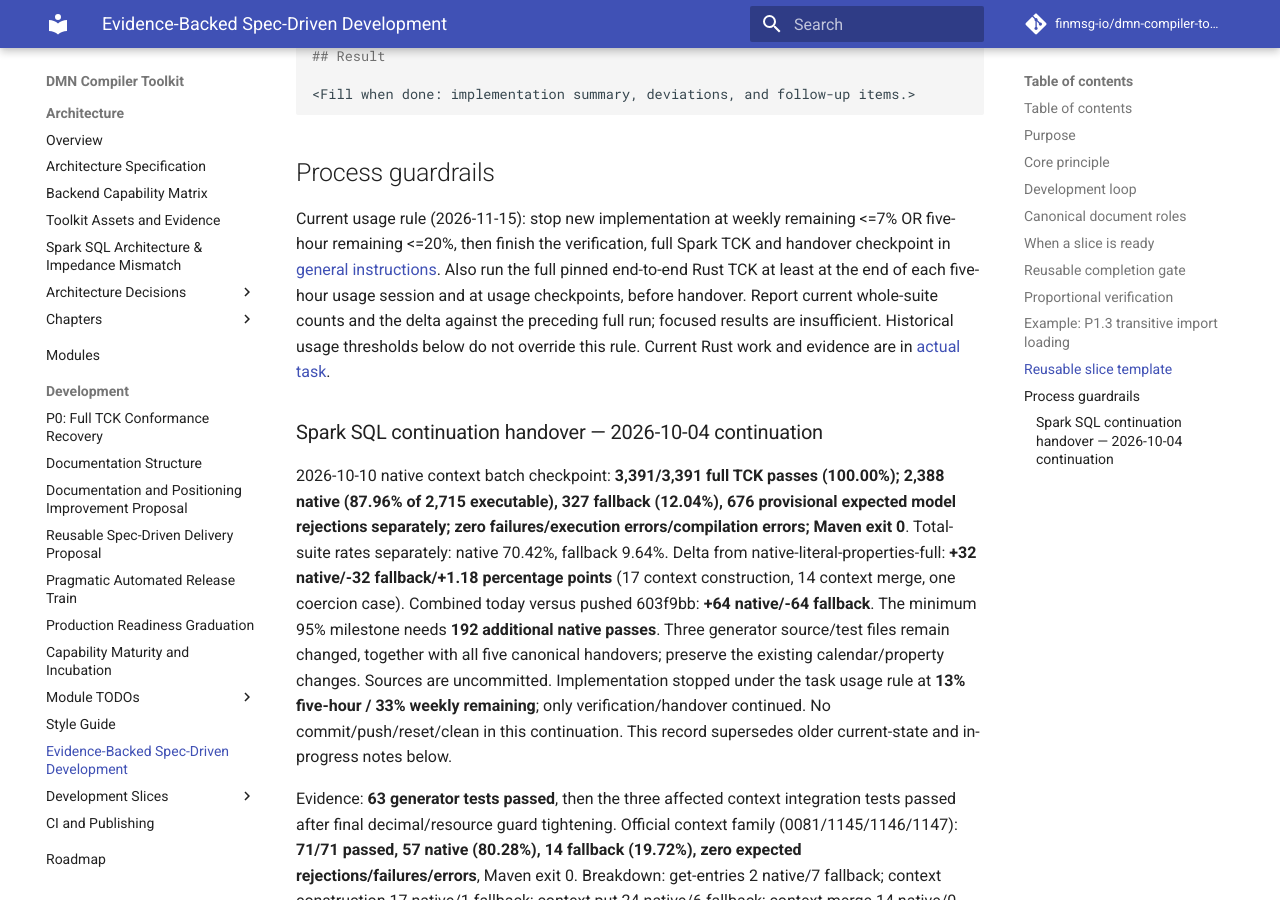
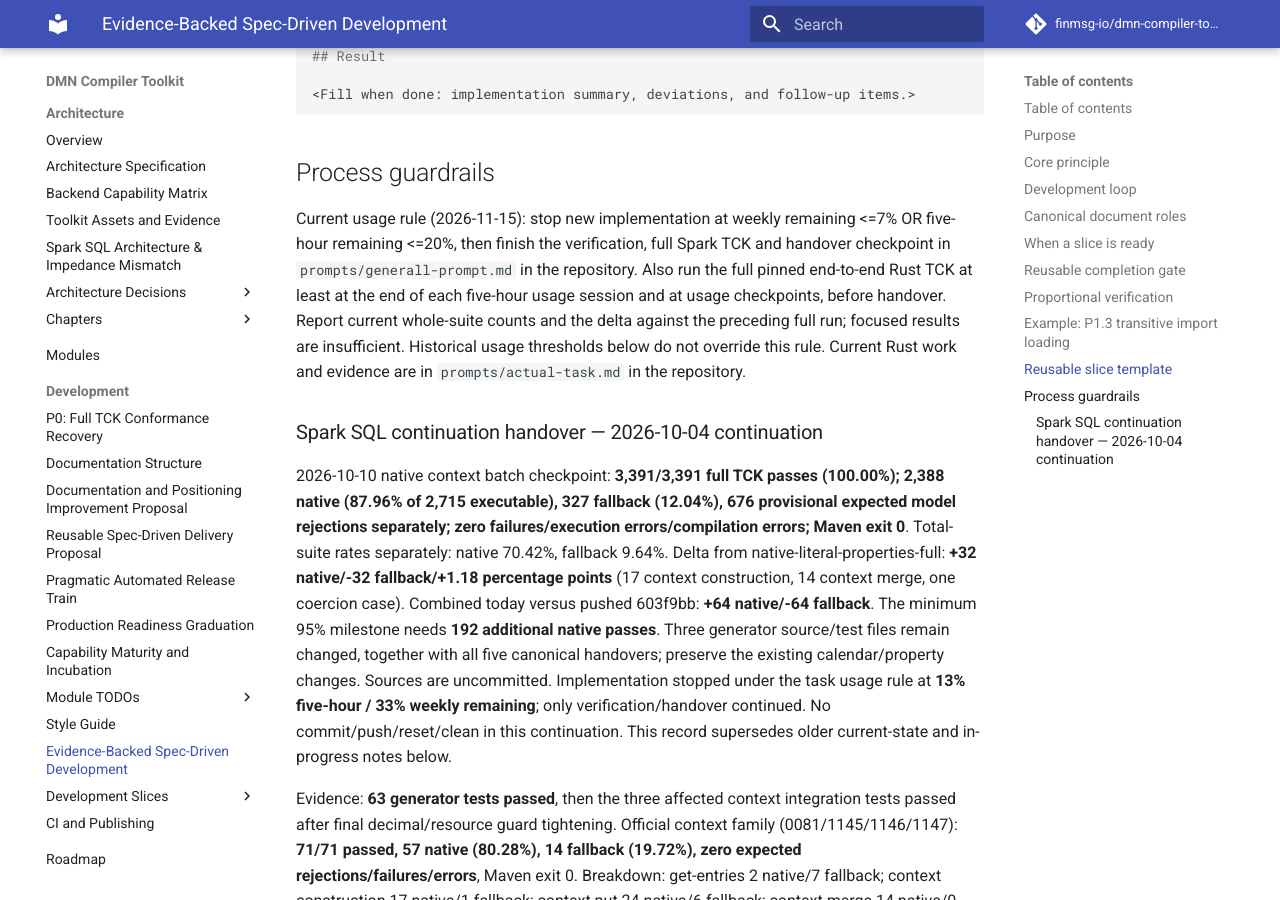
Before and after one commit to finmsg-io/dmn-compiler-toolkit, an MkDocs documentation site: the page built from docs/dev/evidence-backed-spec-driven-development.md, in a window 1280 px wide and 900 px high, scrolled down 5493 px. Built offline with MkDocs 1.6.1 and Material for MkDocs 9.7.7, drawn with Linux system fonts in a browser that asks for light colours; comment, search, counter and statistics services are not loaded.

Commit message:
Fix strict documentation build links to unpublished prompts

```diff
--- a/docs/dev/evidence-backed-spec-driven-development.md
+++ b/docs/dev/evidence-backed-spec-driven-development.md
@@ -204,12 +204,12 @@ Milestone: <plan item>
 
 Current usage rule (2026-11-15): stop new implementation at weekly remaining <=7%
 OR five-hour remaining <=20%, then finish the verification, full Spark TCK and
-handover checkpoint in [general instructions](../../prompts/generall-prompt.md).
+handover checkpoint in `prompts/generall-prompt.md` in the repository.
 Also run the full pinned end-to-end Rust TCK at least at the end of each five-hour
 usage session and at usage checkpoints, before handover. Report current whole-suite
 counts and the delta against the preceding full run; focused results are insufficient.
 Historical usage thresholds below do not override this rule. Current Rust work
-and evidence are in [actual task](../../prompts/actual-task.md).
+and evidence are in `prompts/actual-task.md` in the repository.
 
 ### Spark SQL continuation handover — 2026-10-04 continuation
 
```
